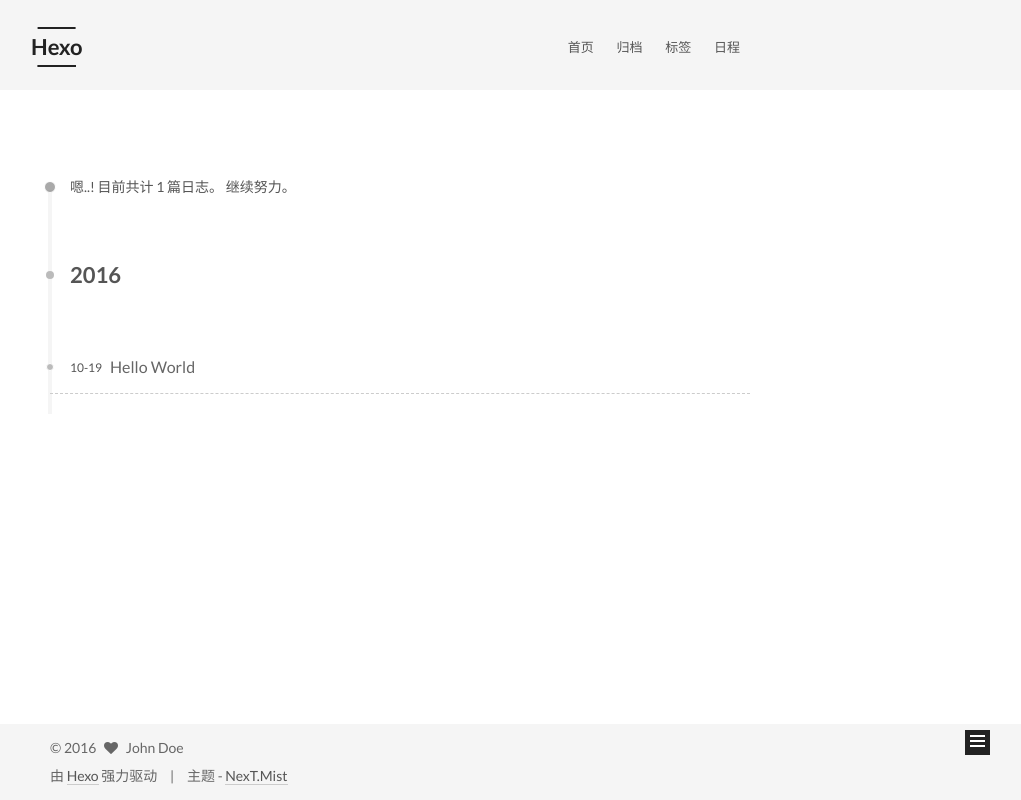
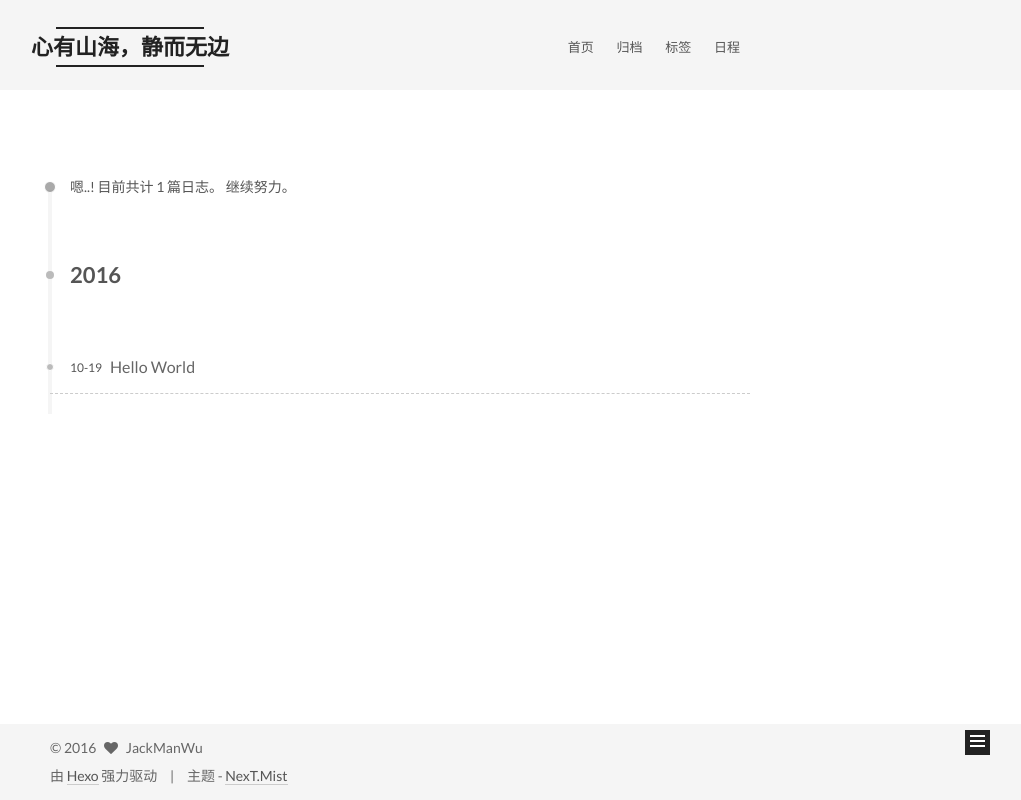
Before and after one commit to JackManWu/JackManWu.github.io, a plain HTML site: page archives/2016/10/index.html in a window 1280 px wide. Shown: the whole page, without its empty margins (240-1261 px from the left). Drawn offline with Linux system fonts and the light colour scheme.

Commit message:
Site updated: 2016-10-19 16:29:50

```diff
--- a/2016/10/19/hello-world/index.html
+++ b/2016/10/19/hello-world/index.html
@@ -88,8 +88,8 @@
 Quick">
 <meta property="og:type" content="article">
 <meta property="og:title" content="Hello World">
-<meta property="og:url" content="http://yoursite.com/2016/10/19/hello-world/index.html">
-<meta property="og:site_name" content="Hexo">
+<meta property="og:url" content="http://www.xinyoushanhai.com/2016/10/19/hello-world/index.html">
+<meta property="og:site_name" content="心有山海，静而无边">
 <meta property="og:description" content="Welcome to Hexo! This is your very first post. Check documentation for more info. If you get any problems when using Hexo, you can find the answer in troubleshooting or you can ask me on GitHub.
 Quick">
 <meta property="og:updated_time" content="2016-10-19T05:40:01.952Z">
@@ -117,10 +117,10 @@ Quick">
 
 
 
-  <link rel="canonical" href="http://yoursite.com/2016/10/19/hello-world/"/>
+  <link rel="canonical" href="http://www.xinyoushanhai.com/2016/10/19/hello-world/"/>
 
 
-  <title> Hello World | Hexo </title>
+  <title> Hello World | 心有山海，静而无边 </title>
 </head>
 
 <body itemscope itemtype="//schema.org/WebPage" lang="zh-Hans">
@@ -151,7 +151,7 @@ Quick">
   <div class="custom-logo-site-title">
     <a href="/"  class="brand" rel="start">
       <span class="logo-line-before"><i></i></span>
-      <span class="site-title">Hexo</span>
+      <span class="site-title">心有山海，静而无边</span>
       <span class="logo-line-after"><i></i></span>
     </a>
   </div>
@@ -369,8 +369,8 @@ Quick">
         <div class="site-author motion-element" itemprop="author" itemscope itemtype="//schema.org/Person">
           <img class="site-author-image" itemprop="image"
                src="/images/avatar.gif"
-               alt="John Doe" />
-          <p class="site-author-name" itemprop="name">John Doe</p>
+               alt="JackManWu" />
+          <p class="site-author-name" itemprop="name">JackManWu</p>
           <p class="site-description motion-element" itemprop="description"></p>
         </div>
         <nav class="site-state motion-element">
@@ -431,7 +431,7 @@ Quick">
   <span class="with-love">
     <i class="fa fa-heart"></i>
   </span>
-  <span class="author" itemprop="copyrightHolder">John Doe</span>
+  <span class="author" itemprop="copyrightHolder">JackManWu</span>
 </div>
 
 <div class="powered-by">
--- a/archives/2016/10/index.html
+++ b/archives/2016/10/index.html
@@ -85,11 +85,11 @@
 
 
 <meta property="og:type" content="website">
-<meta property="og:title" content="Hexo">
-<meta property="og:url" content="http://yoursite.com/archives/2016/10/index.html">
-<meta property="og:site_name" content="Hexo">
+<meta property="og:title" content="心有山海，静而无边">
+<meta property="og:url" content="http://www.xinyoushanhai.com/archives/2016/10/index.html">
+<meta property="og:site_name" content="心有山海，静而无边">
 <meta name="twitter:card" content="summary">
-<meta name="twitter:title" content="Hexo">
+<meta name="twitter:title" content="心有山海，静而无边">
 
 
 
@@ -110,10 +110,10 @@
 
 
 
-  <link rel="canonical" href="http://yoursite.com/archives/2016/10/"/>
+  <link rel="canonical" href="http://www.xinyoushanhai.com/archives/2016/10/"/>
 
 
-  <title> 归档 | Hexo </title>
+  <title> 归档 | 心有山海，静而无边 </title>
 </head>
 
 <body itemscope itemtype="//schema.org/WebPage" lang="zh-Hans">
@@ -144,7 +144,7 @@
   <div class="custom-logo-site-title">
     <a href="/"  class="brand" rel="start">
       <span class="logo-line-before"><i></i></span>
-      <span class="site-title">Hexo</span>
+      <span class="site-title">心有山海，静而无边</span>
       <span class="logo-line-after"><i></i></span>
     </a>
   </div>
@@ -305,8 +305,8 @@
         <div class="site-author motion-element" itemprop="author" itemscope itemtype="//schema.org/Person">
           <img class="site-author-image" itemprop="image"
                src="/images/avatar.gif"
-               alt="John Doe" />
-          <p class="site-author-name" itemprop="name">John Doe</p>
+               alt="JackManWu" />
+          <p class="site-author-name" itemprop="name">JackManWu</p>
           <p class="site-description motion-element" itemprop="description"></p>
         </div>
         <nav class="site-state motion-element">
@@ -356,7 +356,7 @@
   <span class="with-love">
     <i class="fa fa-heart"></i>
   </span>
-  <span class="author" itemprop="copyrightHolder">John Doe</span>
+  <span class="author" itemprop="copyrightHolder">JackManWu</span>
 </div>
 
 <div class="powered-by">
--- a/css/main.css
+++ b/css/main.css
@@ -1563,7 +1563,7 @@ pre .javascript .function {
   width: 4px;
   height: 4px;
   border-radius: 50%;
-  background: #59ffff;
+  background: #7c1ae7;
 }
 .links-of-blogroll {
   font-size: 13px;
```
Also changed, not shown: archives/2016/index.html (+10 -10 lines), archives/index.html (+10 -10 lines), index.html (+10 -10 lines).
